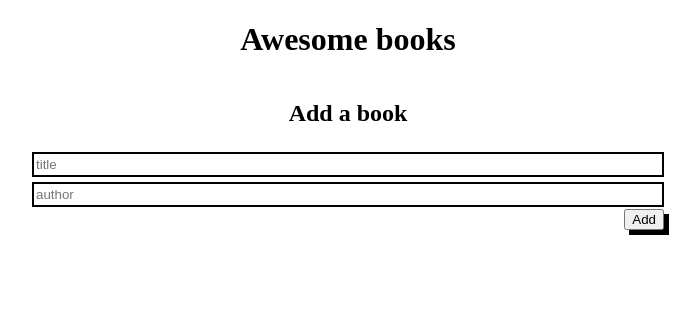
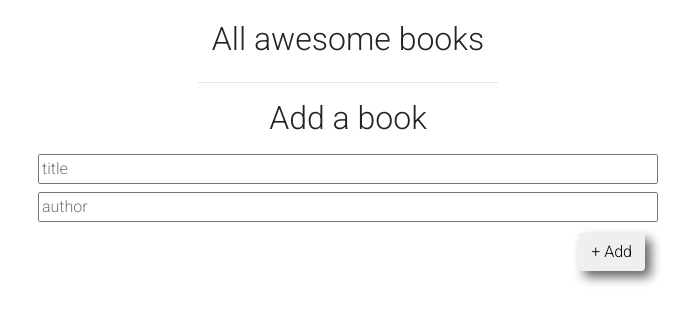
Before and after one commit to Wikitelmex/awesome-books, a plain HTML site: page index.html in a window 1280 px wide. Shown: the whole page, without its empty margins (292-992 px from the left). Drawn offline with nearby package versions, Linux system fonts and the light colour scheme.

Commit message:
style core
- add bootstrap
- smoother shadow to buttons
- add font family
- add colors

```diff
--- a/index.html
+++ b/index.html
@@ -5,17 +5,23 @@
         <meta http-equiv="X-UA-Compatible" content="IE=edge">
         <meta name="viewport" content="width=device-width, initial-scale=1.0">
         <title>Awesome Books</title>
+
+        <link rel="preconnect" href="https://fonts.googleapis.com">
+        <link rel="preconnect" href="https://fonts.gstatic.com" crossorigin>
+        <link href="https://fonts.googleapis.com/css2?family=Roboto:wght@300&display=swap" rel="stylesheet">
+
+        <link rel="stylesheet" href="https://maxcdn.bootstrapcdn.com/bootstrap/4.0.0/css/bootstrap.min.css" integrity="sha384-Gn5384xqQ1aoWXA+058RXPxPg6fy4IWvTNh0E263XmFcJlSAwiGgFAW/dAiS6JXm" crossorigin="anonymous">
         <link rel="stylesheet" href="style.css">
     </head>
     <body>
 
-        <h1>Awesome books</h1>
-
+        <h2>All awesome books</h2>
         <!--content generated with js TABLE-->
-        <table id="booksTable">
+        <table class="table border" id="booksTable">
 
         </table>
 
+        <hr>
 
         <!--Form to add book-->
         <section>
@@ -24,12 +30,12 @@
 
             <form name="saveBook" id="saveBook">
                 <label for="title"></label>
-                <input type="text" name="title" id="title" placeholder="title" >
+                <input type="text" name="title" id="title" placeholder="title">
                 <label for="author"></label>
-                <input type="text" name="title" id="author" placeholder="author" >
+                <input type="text" name="title" id="author" placeholder="author">
 
                 <div class="btn">
-                    <button type="button" onclick="AddBookM()" id="add">Add</button>
+                    <button class="btn shadow" type="submit" onclick="AddBookM()" id="add">+ Add</button>
                 </div>
 
             </form>
--- a/script/domtable.js
+++ b/script/domtable.js
@@ -7,6 +7,7 @@ class DomTable {
   #booksTable = document.querySelector('#booksTable');
 
   AddRowBooks(titleB, authorB, idIndex) {
+
     const tr = document.createElement('tr');
     tr.setAttribute('id', `id${idIndex}`);
     const td1 = document.createElement('td');
@@ -18,6 +19,7 @@ class DomTable {
     const td3 = document.createElement('td');
     const button = document.createElement('button');
     button.innerText = 'Remove';
+    button.setAttribute('class','btn btn-warning')
     button.setAttribute('onclick', `RemoveBooks('${idIndex}')`);
     td3.appendChild(button);
 
--- a/script/script.js
+++ b/script/script.js
@@ -2,6 +2,7 @@
 const booksAr = new BooksArray();
 const domTb = new DomTable();
 const localSt = new BooksStorage();
+const form1 = document.querySelector('#saveBook');
 
 function RemoveBooks(idIndex) {
   booksAr.DeleteBook(idIndex);
--- a/style.css
+++ b/style.css
@@ -1,26 +1,13 @@
-html {
-  padding: 0;
+body {
+  font-family: 'Roboto', sans-serif;
+  padding: 20px;
 }
-
-table {
-  font-family: arial, sans-serif;
-  border-collapse: collapse;
-  width: 100%;
-  border: 2px solid black;
-}
-
-td,
-th {
-  text-align: left;
-  padding: 8px;
+button {
+  box-shadow: 6px 6px 11px 0px rgba(0,0,0,0.61);
 }
 
 tr:nth-child(even) {
-  background-color: #ddd;
-}
-
-button {
-  box-shadow: 5px 5px;
+  background-color: #f5f5f5;
 }
 
 h1,
@@ -41,12 +28,6 @@ form {
   margin-top: 2px;
 }
 
-input {
-  border: 2px solid black;
-  margin-top: 5px;
-  height: 1.2rem;
+hr {
+  max-width: 300px;
 }
-
-section {
-  margin-top: 5px;
-}
```
